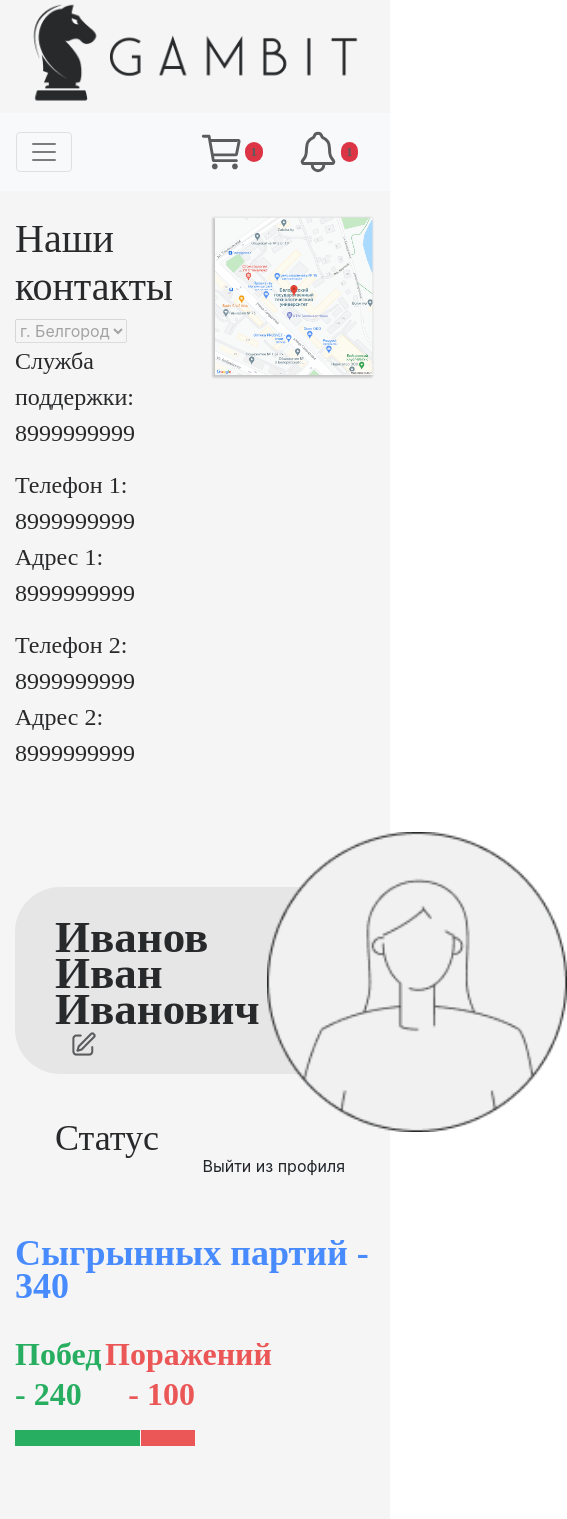
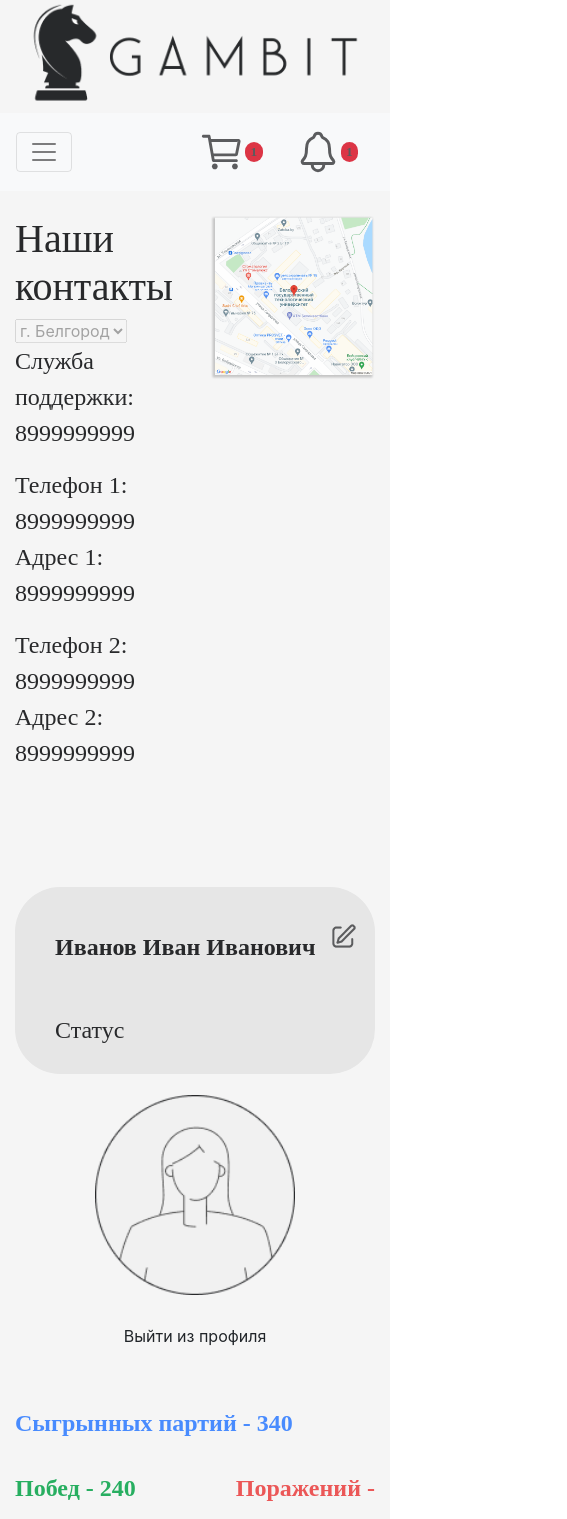
Before and after one commit to Ki-van/gambit-web, a Vue app: page /contacts in a window 390 px wide. Shown: the top 1519 px of the page, 567 px wide, since content can reach past the window. Built offline with nearby package versions, Linux system fonts and the light colour scheme.

Commit message:
-personal area mobilka

```diff
--- a/src/App.vue
+++ b/src/App.vue
@@ -229,6 +229,7 @@ p {
   color: #5B5C5E;
 }
 
+
 @media (max-width: 950px) {
   .footer__social{
     text-align: center;
@@ -242,15 +243,55 @@ p {
   .social{
     padding: 0 10px 0 10px;
   }
+  .personal__data__left, .personal__data__right{
+    width: 100%;
+  }
+  .personal__data__right, .logout{
+    justify-content: center !important;
+    text-align: center !important;
+  }
+  .avatar{
+    width: 200px;
+    margin-top: 50px;
+    margin-right: 0;
+  }
+  .logout{
+    margin: 250px 0px 0 0;
+  }
+  .heading{
+    font-size: 40px;
+  }
+  .ststus{
+    font-size: 30px;
+  }
 }
-
-@media (max-width: 766px) {
+@media (max-width: 768px) {
   .small, .LP{
     display: inline-block;
   }
   .big{
     display: none;
   }
+  .avatar{
+    width: 200px;
+    margin-top: 50px;
+    margin-right: 0;
+  }
+  .heading{
+    font-size: 30px;
+  }
+  .ststus{
+    font-size: 24px;
+  }
+  .flex__block__half{
+    width: 100%;
+  }
+}
+
+@media (max-width: 455px) {
+  .title__text, .title__text__w, .title__text__l, .personal__text, .heading{
+    font-size: 24px;
+  }
 }
 
 </style>
--- a/src/views/Contacts.vue
+++ b/src/views/Contacts.vue
@@ -34,7 +34,7 @@
           <span class="ststus">Статус</span>
         </div>
       </div>
-      <div class="personal__data__right right">
+      <div class="right personal__data__right">
         <img src="img/avatar.png" class="avatar">
       </div>
     </div>
```
